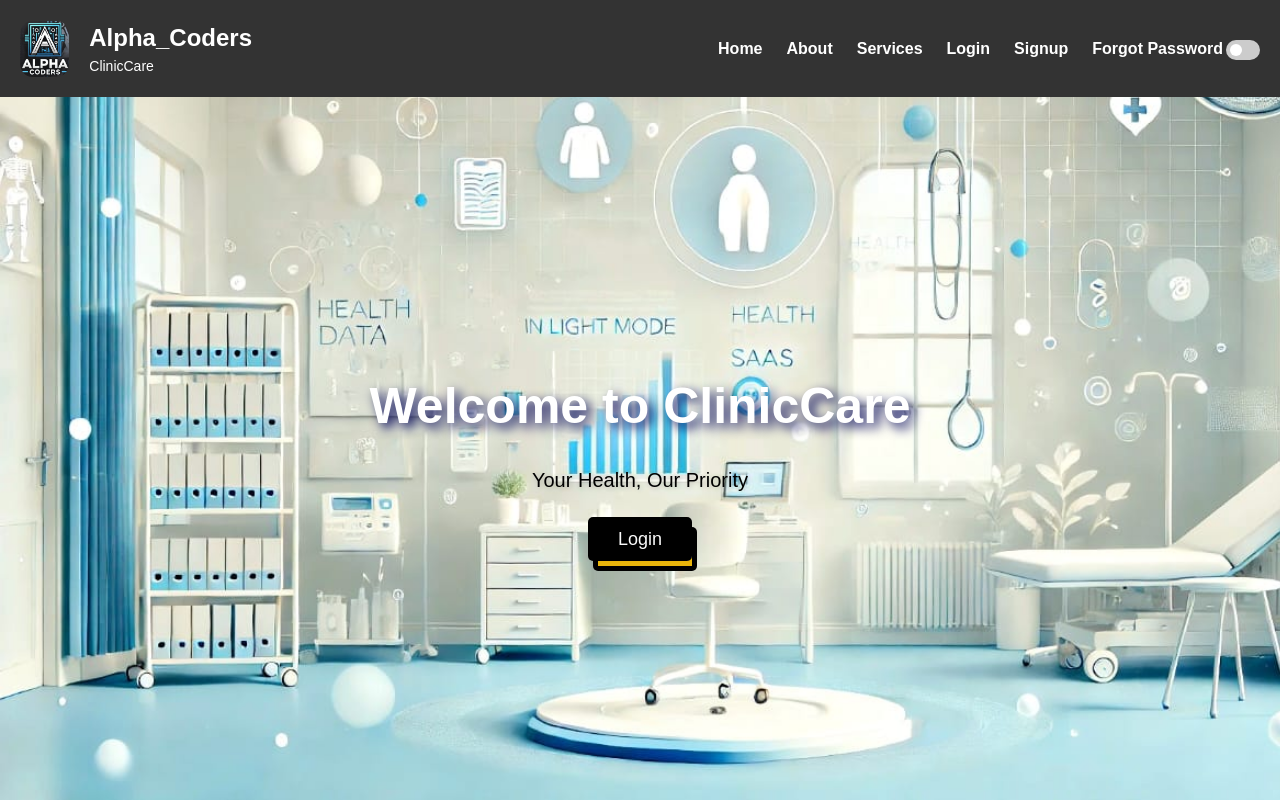
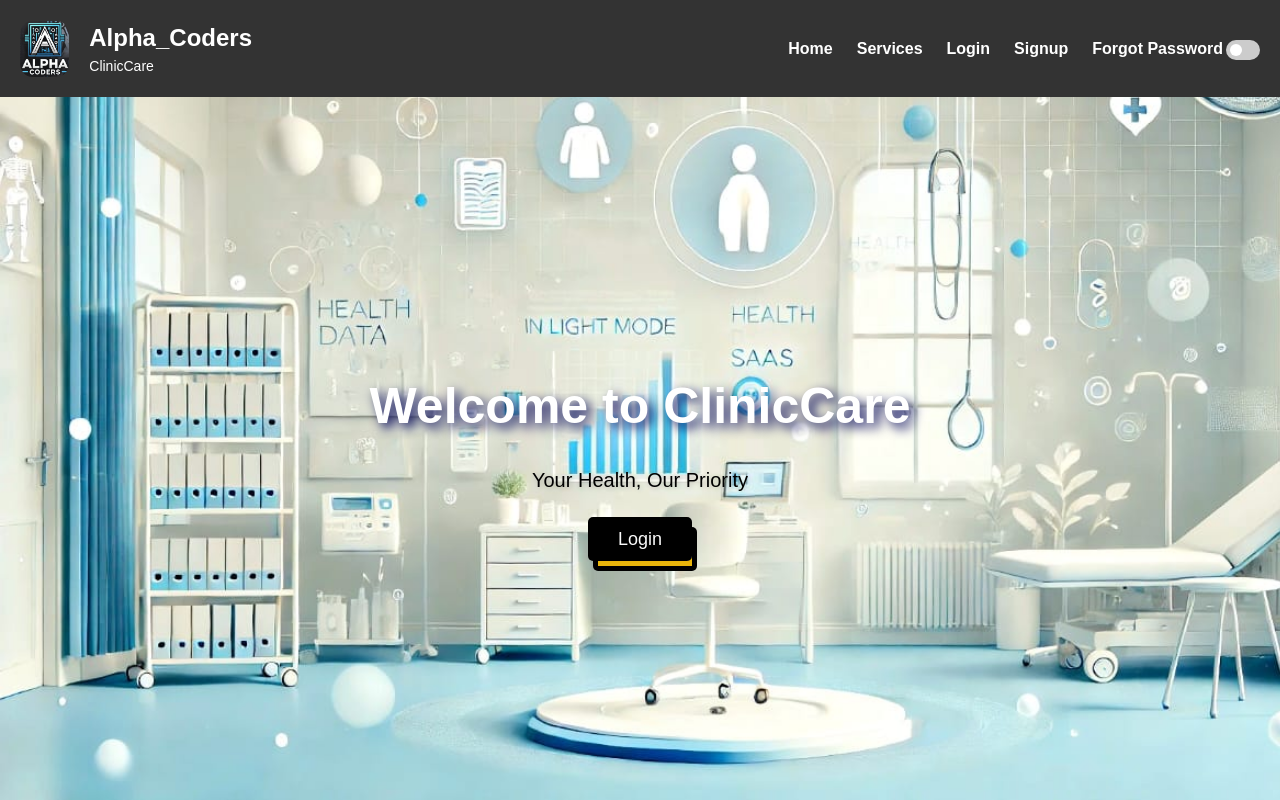
Before and after one commit to ParipoornaBhat/hackloop-frontend, a React (Vite) app: page / in a window 1280 px wide. Shown: the top 800 px of the page. Built offline with nearby package versions, Linux system fonts and the light colour scheme.

Commit message:
Update Navbar.jsx

```diff
--- a/src/layouts/Navbar.jsx
+++ b/src/layouts/Navbar.jsx
@@ -78,7 +78,6 @@ const Navbar = () => {
             </div>
             <ul className={`nav-links ${isNavActive ? 'active' : ''}`} id="nav-links">
                 <li><a href="/">Home</a></li>
-                <li><a href="/#about">About</a></li>
                 <li><a href="/#service">Services</a></li>
 
                 {/* Conditionally render role-based navbar items */}
```
